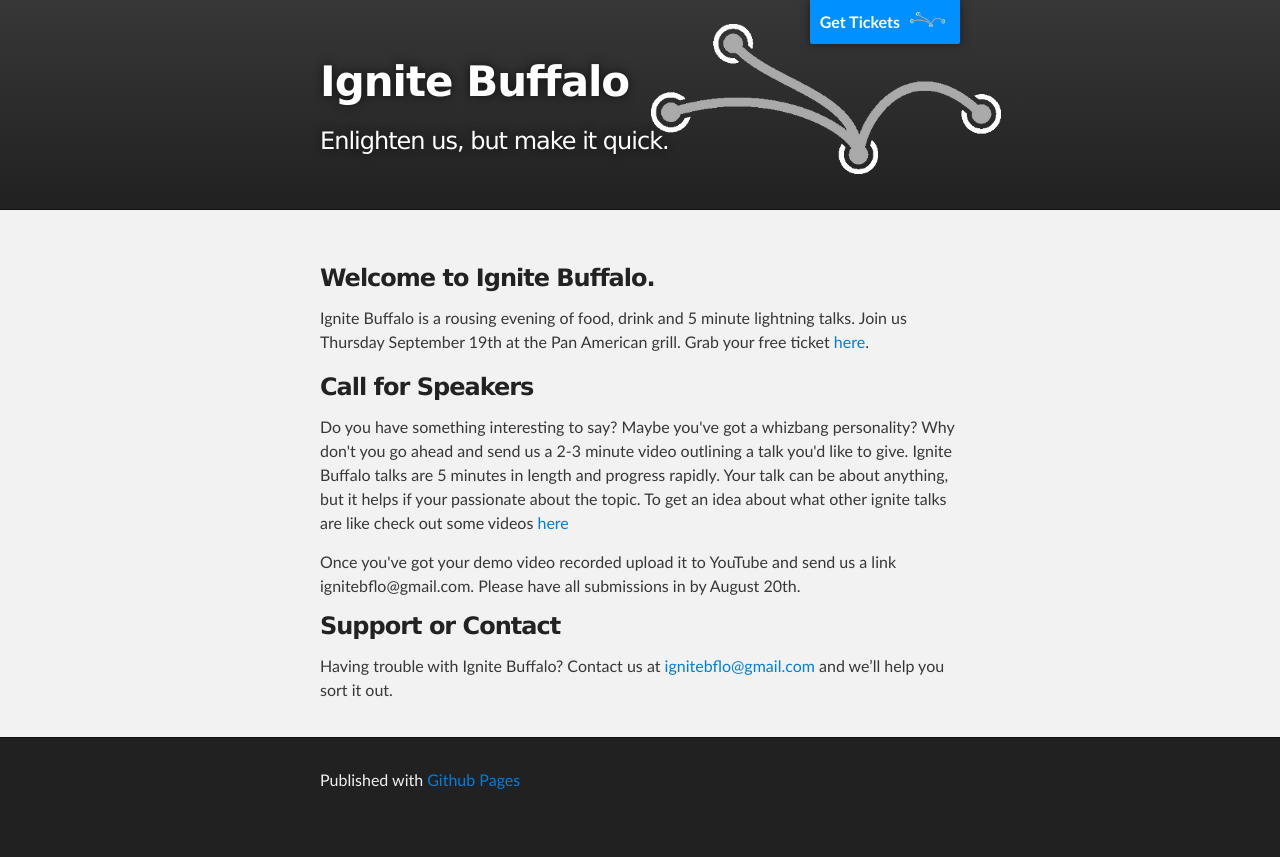
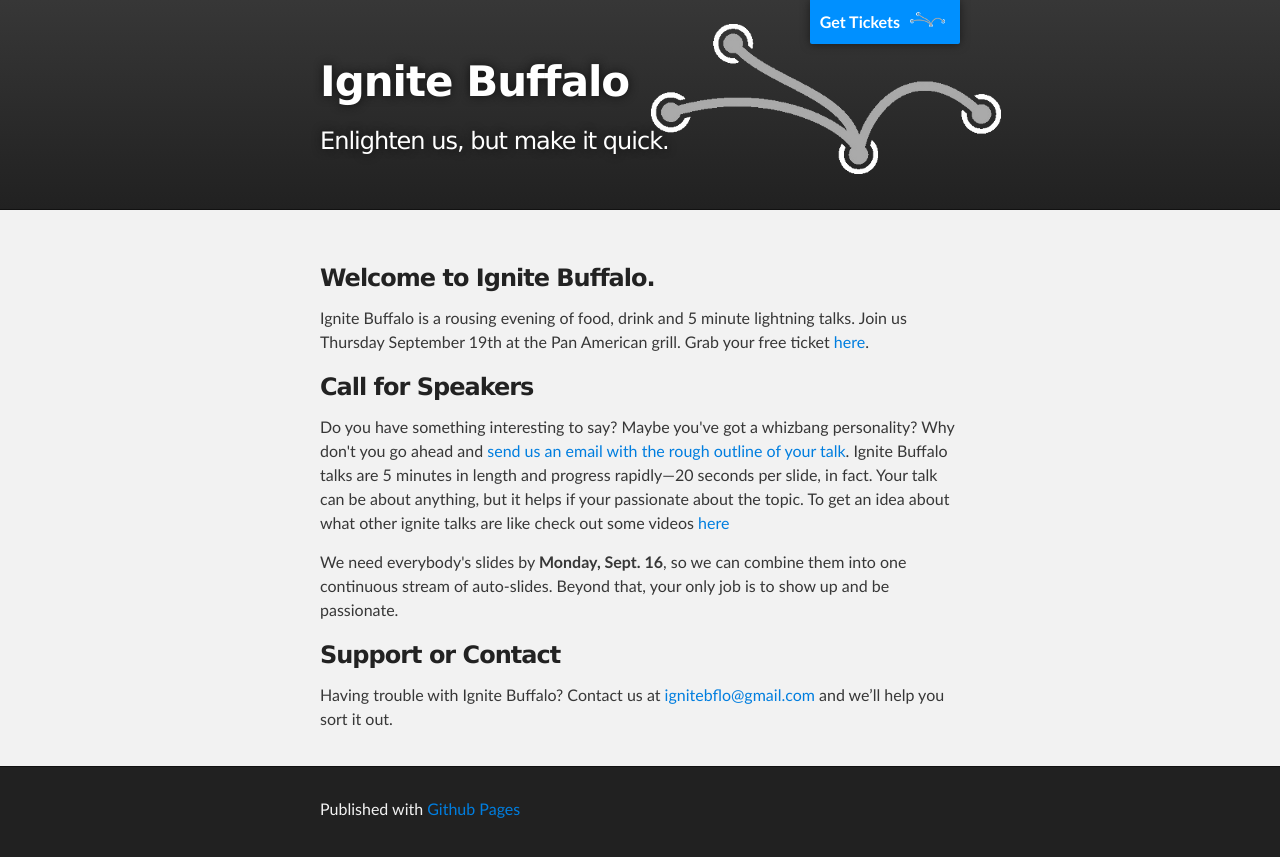
Before and after one commit to ignitebflo/ignitebflo.github.io, a Jekyll site: the page index.html, which Jekyll copies as it is, in a window 1280 px wide. Shown: the top 857 px of the page. Built offline with Jekyll 4.4.1, drawn with Linux system fonts in a browser that asks for light colours.

Commit message:
Change due date/pitch requirements
Removed 2-minute video requirement, added deadline for slides.

```diff
--- a/index.html
+++ b/index.html
@@ -36,9 +36,9 @@
 <h3>
 <a name="call-for-speakers" class="anchor" href="#designer-templates"><span class="octicon octicon-link"></span></a>Call for Speakers</h3>
 
-<p>Do you have something interesting to say? Maybe you've got a whizbang personality? Why don't you go ahead and send us a 2-3 minute video outlining a talk you'd like to give. Ignite Buffalo talks are 5 minutes in length and progress rapidly. Your talk can be about anything, but it helps if your passionate about the topic. To get an idea about what other ignite talks are like check out some videos <a href='http://igniteshow.com/'>here</a> </p>
+<p>Do you have something interesting to say? Maybe you've got a whizbang personality? Why don't you go ahead and <a href="mailto:ignitebflo@gmail.com">send us an email with the rough outline of your talk</a>. Ignite Buffalo talks are 5 minutes in length and progress rapidly&#8212;20 seconds per slide, in fact. Your talk can be about anything, but it helps if your passionate about the topic. To get an idea about what other ignite talks are like check out some videos <a href="http://igniteshow.com/">here</a> </p>
 
-Once you've got your demo video recorded upload it to YouTube and send us a link ignitebflo@gmail.com. Please have all submissions in by August 20th.
+<p>We need everybody's slides by <strong>Monday, Sept. 16</strong>, so we can combine them into one continuous stream of auto-slides. Beyond that, your only job is to show up and be passionate.<p>
 
 <h3>
 <a name="support-or-contact" class="anchor" href="#support-or-contact"><span class="octicon octicon-link"></span></a>Support or Contact</h3>
```
